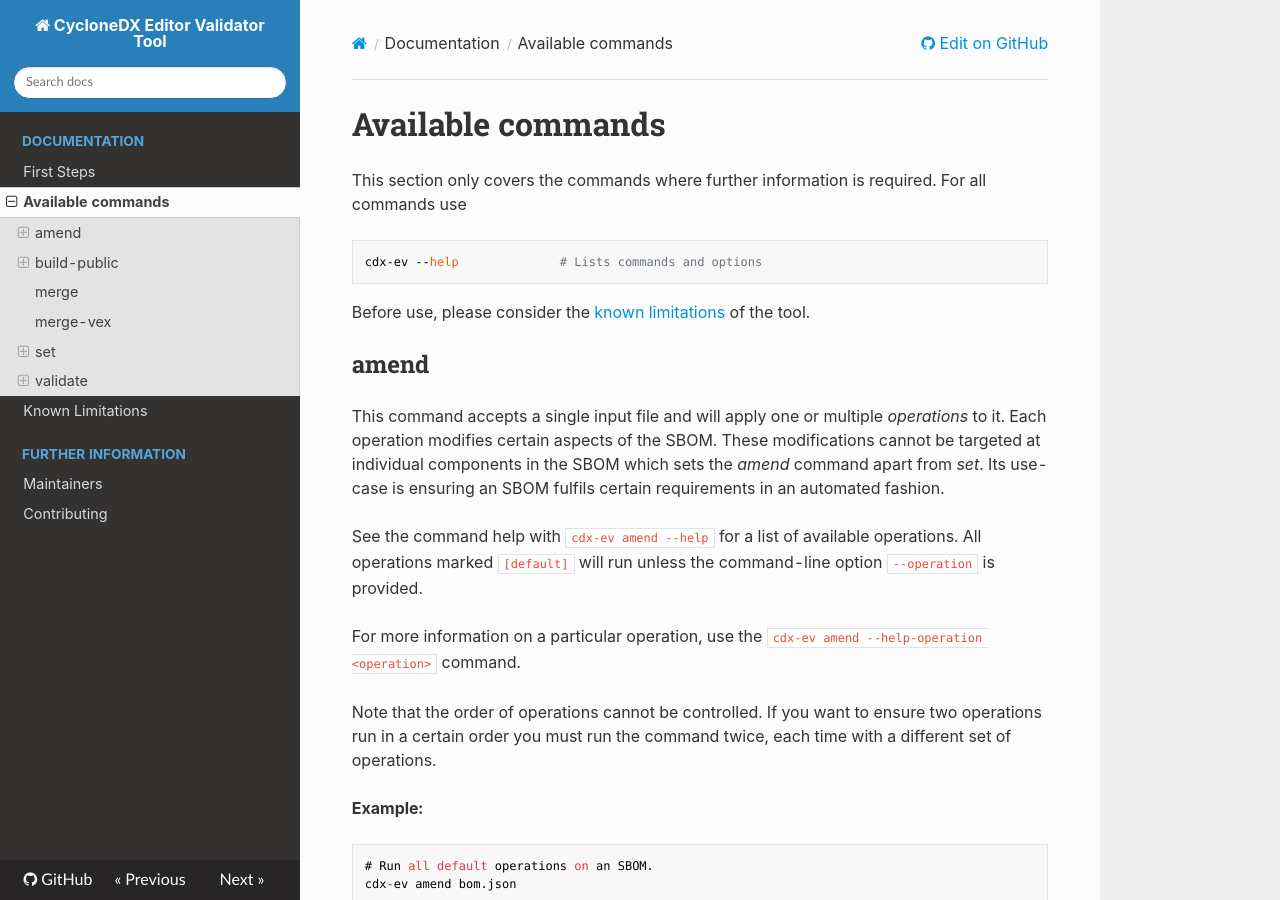
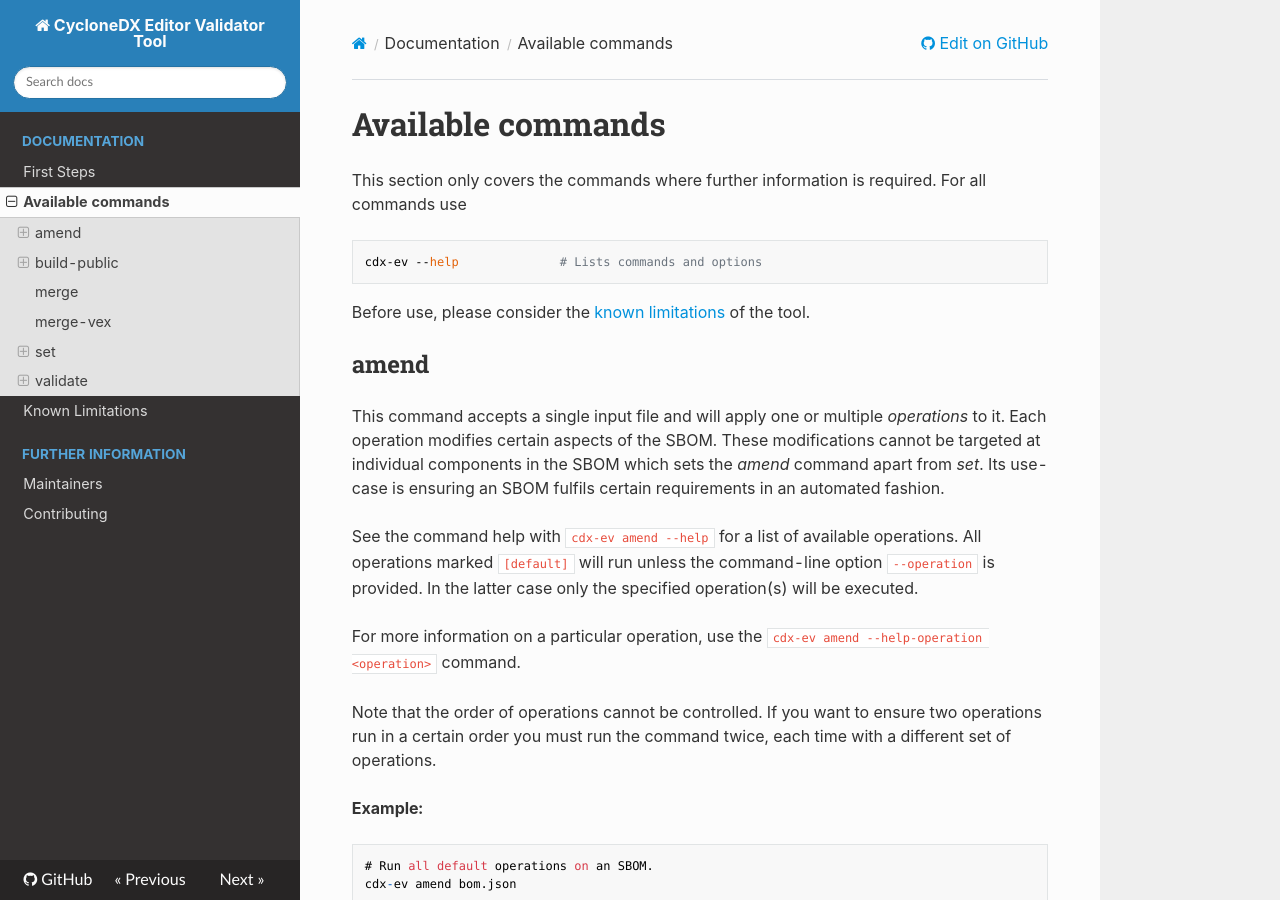
Before and after one commit to Festo-se/cyclonedx-editor-validator, an MkDocs documentation site: the page built from docs/available_commands.md, in a window 1280 px wide and 900 px high. Built offline with MkDocs 1.6.1, drawn with Linux system fonts in a browser that asks for light colours; nearby versions of some CDN libraries; some web fonts are replaced.

Commit message:
docs: clarify use of operations (#217)

```diff
--- a/docs/available_commands.md
+++ b/docs/available_commands.md
@@ -10,7 +10,7 @@
 
 This command accepts a single input file and will apply one or multiple *operations* to it. Each operation modifies certain aspects of the SBOM. These modifications cannot be targeted at individual components in the SBOM which sets the *amend* command apart from *set*. Its use-case is ensuring an SBOM fulfils certain requirements in an automated fashion.
 
-See the command help with `cdx-ev amend --help` for a list of available operations. All operations marked `[default]` will run unless the command-line option `--operation` is provided.
+See the command help with `cdx-ev amend --help` for a list of available operations. All operations marked `[default]` will run unless the command-line option `--operation` is provided. In the latter case only the specified operation(s) will be executed.
 
 For more information on a particular operation, use the `cdx-ev amend --help-operation <operation>` command.
 
```
